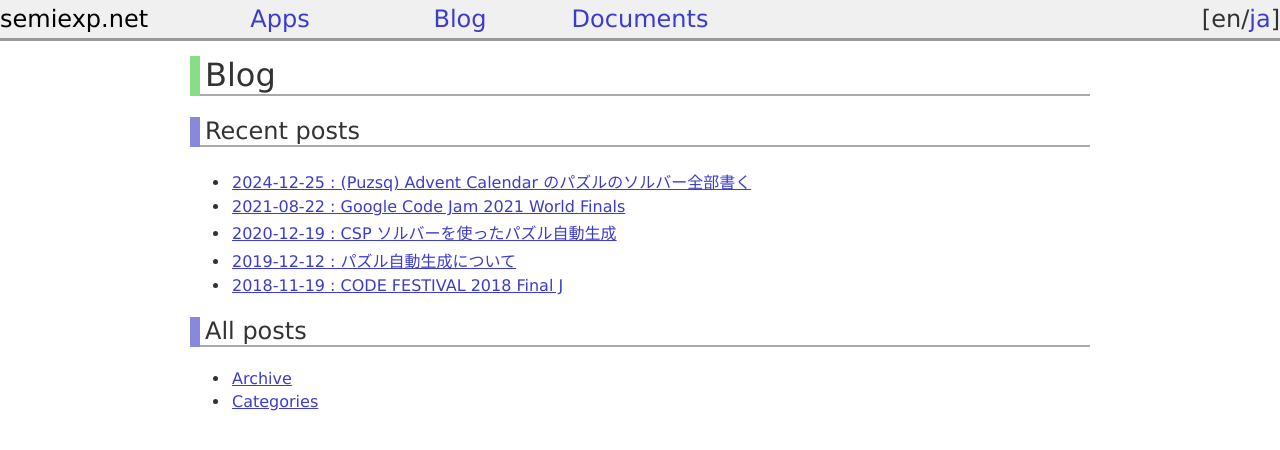
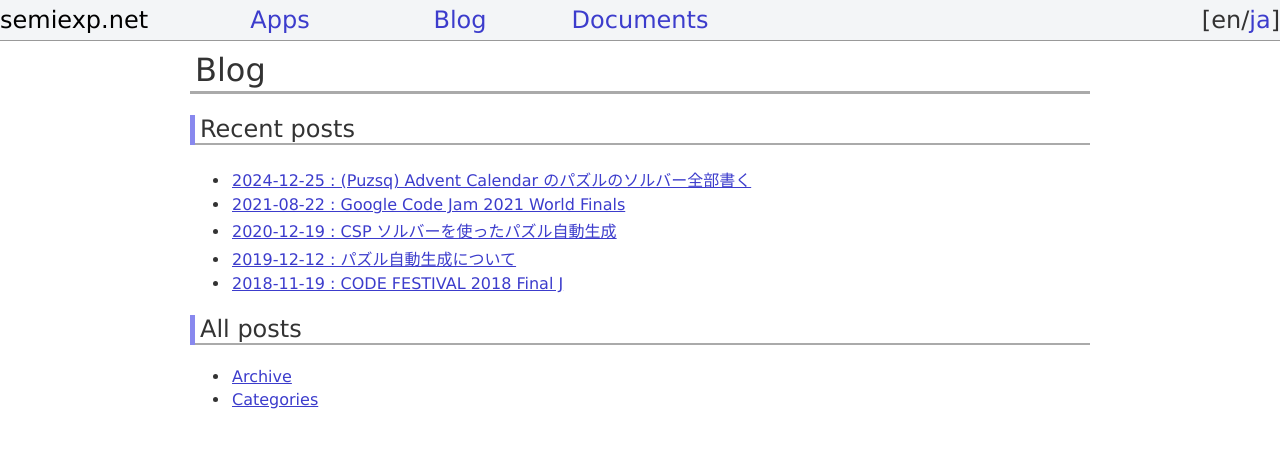
Before and after one commit to semiexp/semiexp.github.io, a Jekyll site: the page built from blog/index.md, in a window 1280 px wide. Shown: the top 450 px of the page. Built offline with Jekyll 4.4.1, drawn with Linux system fonts in a browser that asks for light colours.

Commit message:
minor style change

```diff
--- a/css/default.css
+++ b/css/default.css
@@ -8,9 +8,8 @@
 }
 
 h1 {
-    border-left: 10px solid #88dd88;
     padding-left: 5px;
-    padding-bottom: 2px;
+    padding-bottom: 5px;
     margin-top: 5px;
     font-weight: normal;
     position: relative;
@@ -23,11 +22,11 @@
     bottom: 0;
     height: 0;
     width: 100%;
-    border-bottom: 2px solid #aaaaaa;
+    border-bottom: 3px solid #aaaaaa;
 }
 
 h2 {
-    border-left: 10px solid #8888dd;
+    border-left: 5px solid #8888ee;
     padding-left: 5px;
     padding-bottom: 2px;
     font-weight: normal;
@@ -117,17 +116,16 @@
 #wrapper {
     max-width: 900px;
     text-align: left;
-    background-color: #EEEEEE;
     margin: 10px auto;
 }
 
 #header {
-    padding-top: 5px;
-    padding-bottom: 5px;
+    padding-top: 6px;
+    padding-bottom: 6px;
     width: 100%;
     font-size: 24px;
-    background-color: #f0f0f0;
-    border-bottom: #999999 3px solid;
+    background-color: #f3f5f7;
+    border-bottom: #999999 1px solid;
     display: flex;
 }
 
@@ -216,5 +214,4 @@
 
 #content {
     width: 100%;
-    float: left;
 }
```
